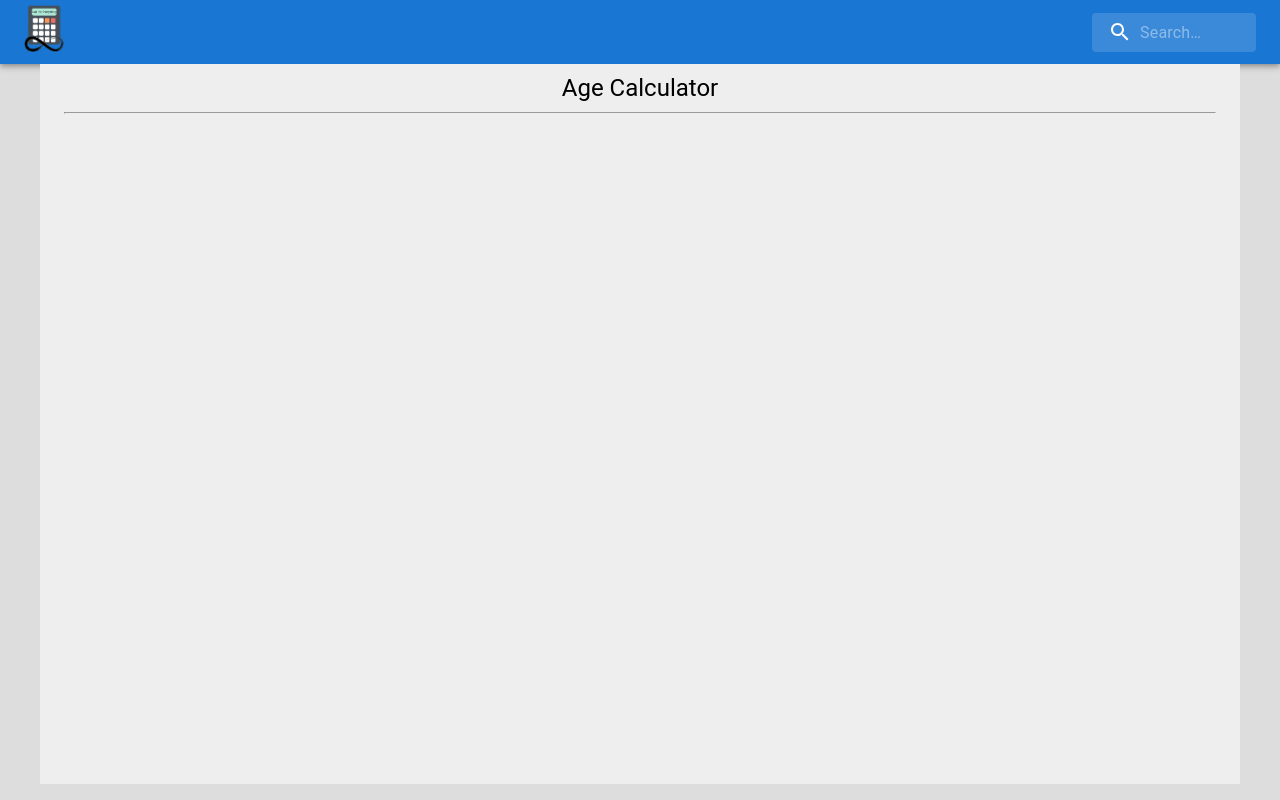
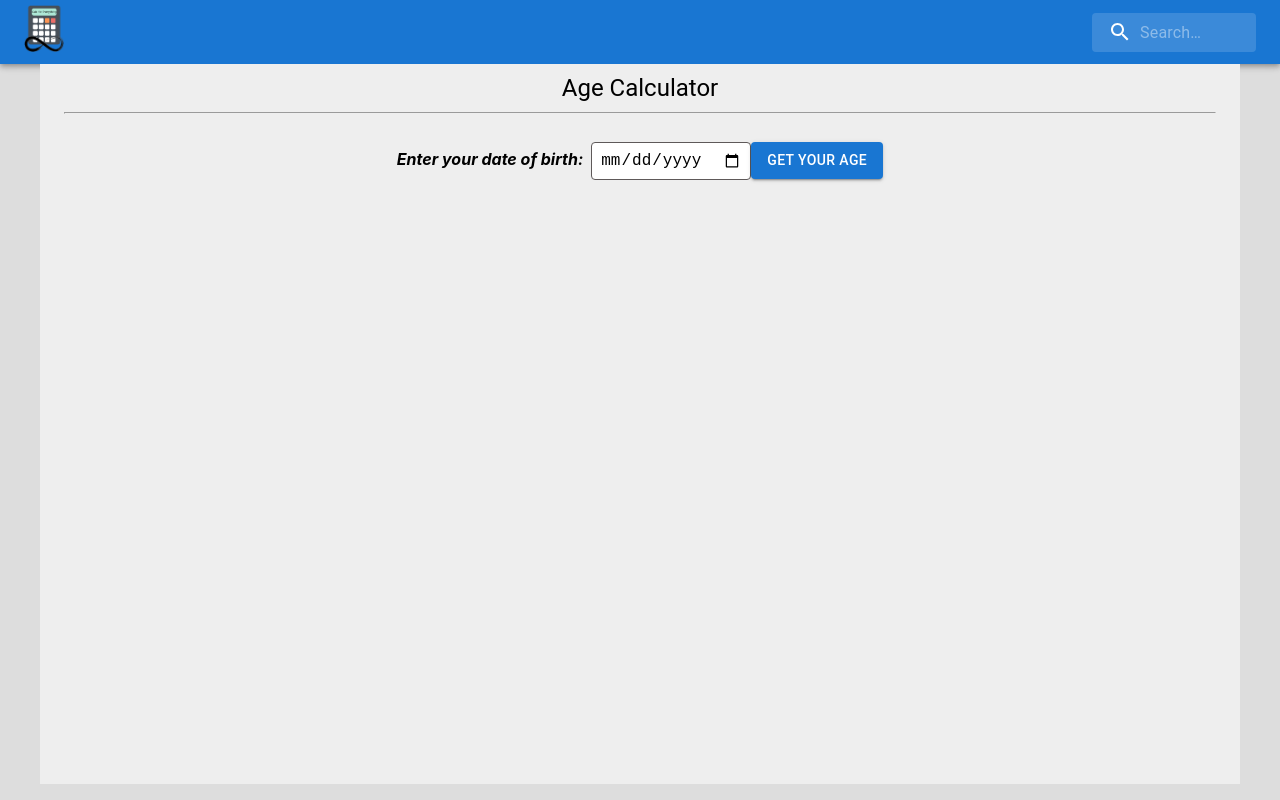
Before and after one commit to SarthakKeshari/calc_for_everything, a React (Create React App) app in the folder calculators/: page /agecalculator in a window 1280 px wide. Built offline with nearby package versions, Linux system fonts and the light colour scheme.

Commit message:
functionality to calculate age is added

```diff
--- a/calculators/src/health/age_calculator/MainAgeCalculator.js
+++ b/calculators/src/health/age_calculator/MainAgeCalculator.js
@@ -1,14 +1,52 @@
-import React from 'react';
-import { Container, Typography } from '@mui/material';
+import React, { useState } from 'react';
+import { Container, Typography, Button } from '@mui/material';
 
-function MainAgeCalculator(){
-    return(
-        <Container maxWidth="lg" sx={{ bgcolor: '#eeeeee', minHeight: '90vh', paddingY:"10" }}>
-            <Typography pt={1} variant='h5' sx = {{textAlign: "center"}}>Age Calculator</Typography>
-            <hr/>
-            <br/>
-        </Container>
-    )
+function MainAgeCalculator() {
+  const [birthdate, setBirthdate] = useState('');
+  const [age, setAge] = useState(null);
+
+  const calculateAge = (birthdate) => {
+    const today = new Date();
+    const birthDate = new Date(birthdate);
+    let age = today.getFullYear() - birthDate.getFullYear();
+    const month = today.getMonth() - birthDate.getMonth();
+
+    if (month < 0 || (month === 0 && today.getDate() < birthDate.getDate())) {
+      age--;
+    }
+
+    return age;
+  };
+
+  const handleInputChange = (e) => {
+    setBirthdate(e.target.value);
+  };
+
+  const handleGetAge = () => {
+    if (birthdate) {
+      const calculatedAge = calculateAge(birthdate);
+      setAge(calculatedAge);
+    }
+  };
+
+  return (
+    <Container maxWidth="lg" sx={{ bgcolor: '#eeeeee', minHeight: '90vh', paddingY:"10" }}>
+      <Typography pt={1} variant='h5' sx={{textAlign: "center"}}>Age Calculator</Typography>
+      <hr />
+      <br />
+      <div style={{ textAlign: "center" }}>
+        <label htmlFor="birthdate">Enter your date of birth:</label>
+        <input
+          type="date"
+          id="birthdate"
+          value={birthdate}
+          onChange={handleInputChange}
+        />
+        <Button variant="contained" onClick={handleGetAge}>Get your age</Button>
+        {age !== null && <div>Your age is {age}</div>}
+      </div>
+    </Container>
+  );
 }
 
 export default MainAgeCalculator;
```
